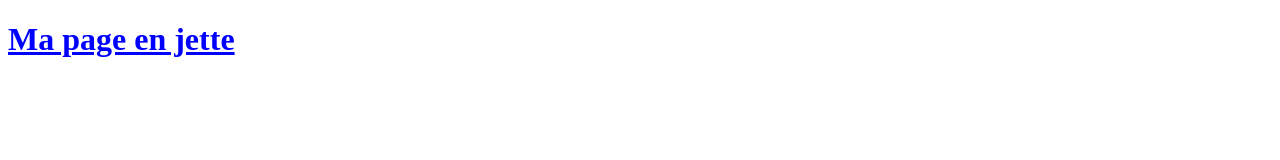
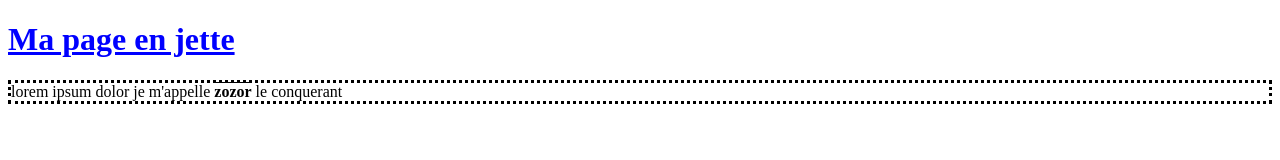
Before and after one commit to IrwinWandy/GuifOCrep, a plain HTML site: page index.html in a window 1280 px wide. Drawn offline with Linux system fonts and the light colour scheme.

Commit message:
ammended version of webpage with text

```diff
--- a/index.html
+++ b/index.html
@@ -7,6 +7,7 @@
 
 	<body>
 		<h1> Ma page en jette</h1>
+		<p> lorem ipsum dolor je m'appelle <strong>zozor</strong> le conquerant</p>
 	</body>
 
 </html>
--- a/style.css
+++ b/style.css
@@ -3,3 +3,15 @@ h1
 	color: blue;
 	text-decoration-line: underline;
 }
+
+p
+{
+	color: black;
+	align-content: center;
+	border-style: dotted;
+}
+
+strong
+{
+	text-decoration: overline;
+}
```
